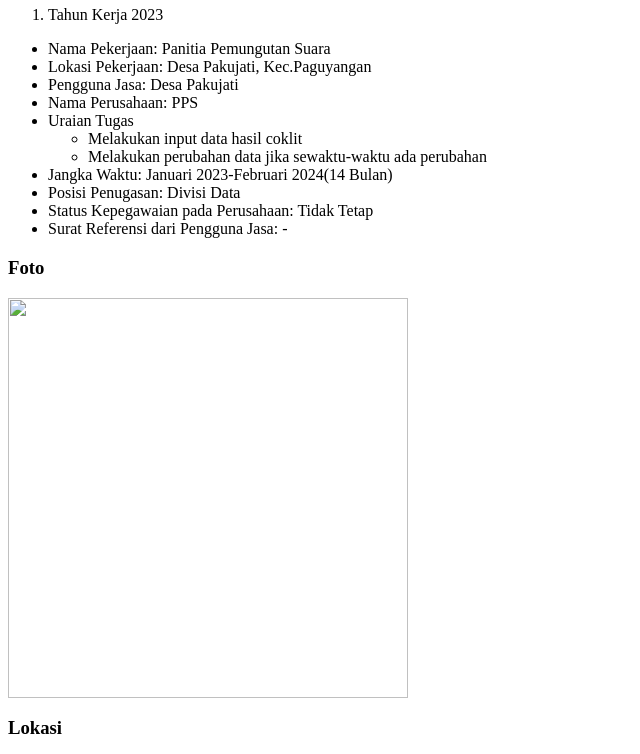
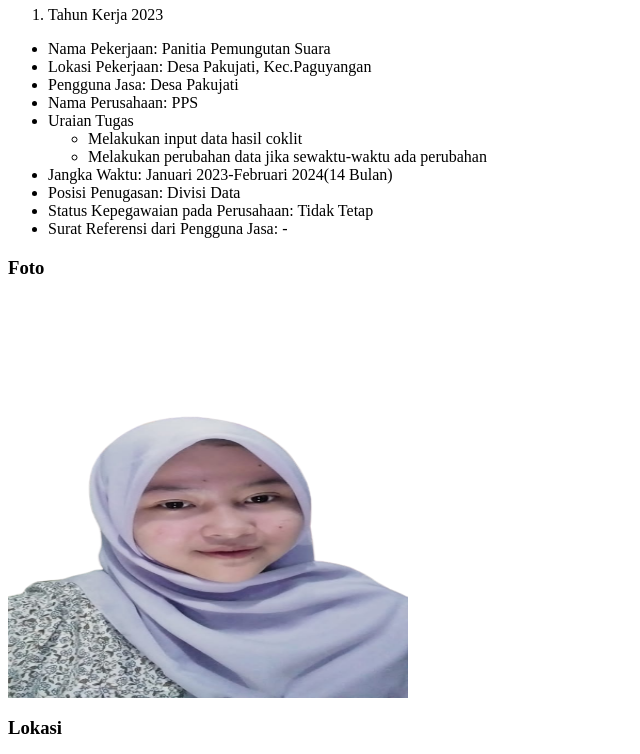
Before and after one commit to novy-cyber/Portofolio-Novi, a plain HTML site: page index.html in a window 1280 px wide. Shown: the part 639-1393 px from the top of the page, without its empty margins (0-640 px from the left). Drawn offline with Linux system fonts and the light colour scheme; grey boxes are pictures that could not be loaded.

Commit message:
Update index.html

```diff
--- a/index.html
+++ b/index.html
@@ -50,7 +50,7 @@
             <li>Surat Referensi dari Pengguna Jasa: -</li>
         </ul>
         <h3>Foto</h3>
-        <img src="assets/images/novi.png" style="width:400px;height:400px ;">
+        <img src="novi.png" style="width:400px;height:400px ;">
         <h3>Lokasi</h3>
         <iframe src="https://www.google.com/maps/embed?pb=!1m18!1m12!1m3!1d15829.787965039035!2d109.00539523471942!3d-7.3035735995186135!2m3!1f0!2f0!3f0!3m2!1i1024!2i768!4f13.1!3m3!1m2!1s0x2e6f8895fe6b3121%3A0x64596948b45fb24e!2sPakujati%2C%20Kec.%20Paguyangan%2C%20Kabupaten%20Brebes%2C%20Jawa%20Tengah!5e0!3m2!1sid!2sid!4v1687066722418!5m2!1sid!2sid" width="600" height="450" style="border:0;" allowfullscreen="" loading="lazy" referrerpolicy="no-referrer-when-downgrade"></iframe>
     </body>
```
